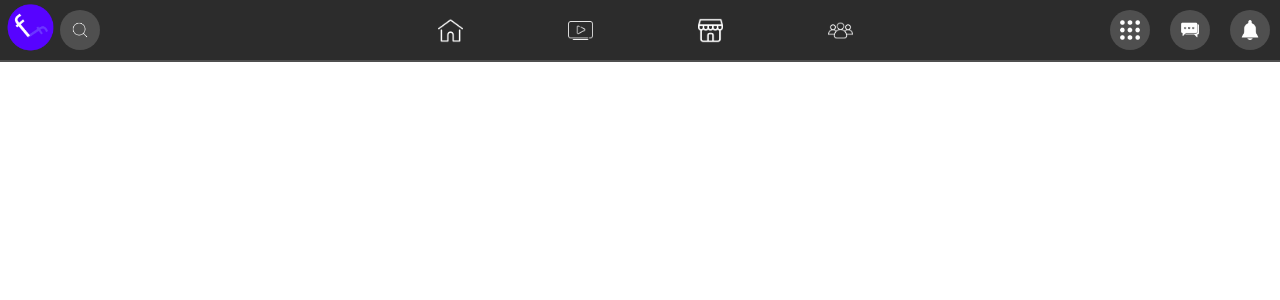
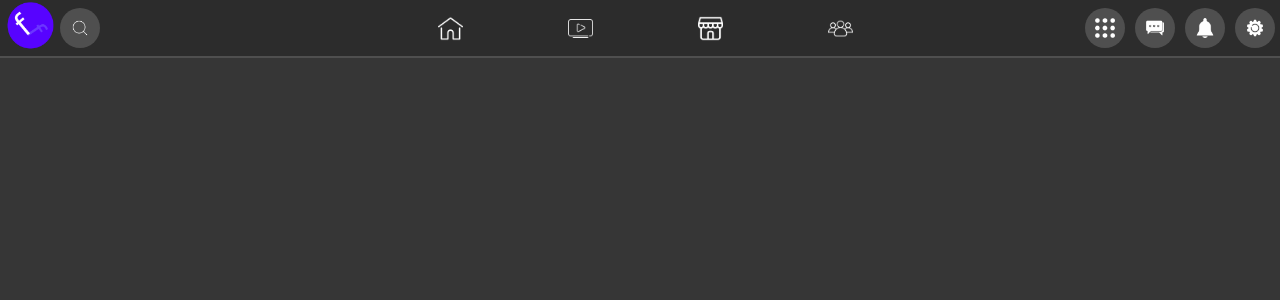
Before and after one commit to isaias-silva/floatbook-frontend, a React (Create React App) app: page / in a window 1280 px wide. Shown: the top 300 px of the page. Built offline with nearby package versions, Linux system fonts and the light colour scheme.

Commit message:
controle do header sobre o Main

```diff
--- a/src/App.tsx
+++ b/src/App.tsx
@@ -1,14 +1,27 @@
 /* eslint-disable jsx-a11y/anchor-is-valid */
-import { useState } from "react";
+import React, { useState } from "react";
 //imagens
 import arrow from './assets/icons/arrow.png'
 import logo from './assets/icons/logo.png'
 import pesquisar from './assets/icons/procurar.png'
+import { Main } from "./components/Main";
 //estilo
 import { Sheader } from "./style"
 //gerador de icones para menu
 import { iconsCenterHTML, iconsRightHTML } from "./utils/icons"
+//componentes
 export default function App() {
+
+
+    //estados:
+    //componentes invisiveis
+    const [classO, setClassO] = useState('invisible')
+    const [classP, setClassP] = useState('visible')
+    //controle dos icones do menu direito
+    const [menuR, setMenuR] = useState([false, false, false, false])
+    //controle
+    const [status,setStatus]= useState(0)
+
 
     function alter() {
         if (classO === 'invisible') {
@@ -21,8 +34,41 @@ export default function App() {
         }
 
     }
-    const [classO, setClassO] = useState('invisible')
-    const [classP, setClassP] = useState('visible')
+    function mark(id: number, checked: boolean) {
+        console.log(checked)
+        if (id === 0) {
+            if (checked === true) {
+                setMenuR([true, false, false, false])
+            } else {
+                setMenuR([false, false, false, false])
+
+            }
+        }
+        if (id === 1) {
+            if (checked === true) {
+                setMenuR([false, true, false, false])
+            } else {
+                setMenuR([false, false, false, false])
+
+            }
+        }
+        if (id === 2) {
+            if (checked === true) {
+                setMenuR([false, false, true, false])
+            } else {
+                setMenuR([false, false, false, false])
+
+            }
+        }
+        if (id === 3) {
+            if (checked === true) {
+                setMenuR([false, false, false, true])
+            } else {
+                setMenuR([false, false, false, false])
+
+            }
+        }
+    }
     return <>
         <Sheader>
 
@@ -35,9 +81,9 @@ export default function App() {
 
             <div>
                 {iconsCenterHTML.map((x, i) => {
-                    return <label htmlFor={`item_${i}`} onClick={(evt) => { console.log("ok") }}>
+                    return <label htmlFor={`item_${i}`} >
 
-                        <input type="radio" name="control" id={`item_${i}`} />
+                        <input type="radio" name="control" id={`item_${i}`} onChange={()=>{setStatus(i)}}/>
                         {x}
 
                         <span> </span>
@@ -46,10 +92,10 @@ export default function App() {
             </div>
             <div>
                 {
-                    iconsRightHTML.map((x) => {
-                        return <label onClick={() => { }}>
+                    iconsRightHTML.map((x, i) => {
+                        return <label onClick={(ev) => { }}>
                             {x}
-                            <input type="radio" name="baar_tree" />
+                            <input type="checkbox" name="baar_tree" onChange={(ev) => { mark(i, ev.target.checked) }} checked={menuR[i]} />
                             <span></span>
                         </label>
                     })
@@ -57,6 +103,6 @@ export default function App() {
 
             </div>
         </Sheader>
-
+        <Main type={status}/>
     </>
 }
--- /dev/null
+++ b/src/components/Main.tsx
@@ -0,0 +1,22 @@
+import { Smain } from "../style"
+
+
+export function Main(props: any) {
+    switch (props.type) {
+        case 0:
+            return <Smain>
+
+
+            </Smain>
+        case 1:
+            return <>oh my god</>
+        case 2:
+            return <>yes baby</>
+        case 3:
+            return <>i am johnny</>
+
+            default:
+            return null
+    }
+
+}
--- a/src/style.ts
+++ b/src/style.ts
@@ -7,11 +7,12 @@ width: 100%;
 position: absolute;
 top: 0;
 left: 0;
-height: 60px;
+height: 56px;
 border-bottom:2px solid ${config.border};
 z-index: 10000000;
 color:#fff;
 display: flex;
+position: fixed;
 justify-content: space-between;
 align-items: center;
 
@@ -28,11 +29,13 @@ align-items: center;
                width: 60%;
                background-color: ${config.border};
                border-style: none;
-               border-radius: 10px;
+               border-radius: 20px;
                 color:#fff;
                 margin-left: 10px;
                 transition: 0.2s ease-in-out;
+                font-size: 14px;
             }
+
             .invisible{
                filter:opacity(0);
                 width: 0px;
@@ -85,7 +88,7 @@ align-items: center;
                 position: absolute;
                 display: block;
                 width: 70%;
-                top:5px;
+                top:3px;
                 height: 100%;
                 transition: 0.2s linear;
                border-bottom: 1px solid ${config.border};
@@ -98,7 +101,7 @@ align-items: center;
             input[type="radio"]:checked ~ span{
                 border-bottom-color: ${config.color};
                 border-bottom-width: 4px;
-                top:3px;
+                top:1px;
             }
 
             input[type="radio"]:checked ~ img{
@@ -120,7 +123,7 @@ align-items: center;
             align-items: center;
         label{
             background-color: ${config.border};
-            margin: 10px;
+            margin: 5px;
             width: 40px;
             height: 40px;
             border-radius: 40px;
@@ -134,11 +137,11 @@ align-items: center;
                 filter: invert(100%);
                 z-index: 10000;
             }
-            input[type="radio"],span{
+            input,span{
                 position: absolute;
 
             }
-            input[type="radio"]{
+            input{
                 filter: opacity(0);
             }
             span{
@@ -149,7 +152,7 @@ align-items: center;
                 border-radius: 100px;
                 transition: 0.2s linear;
             }
-            input[type="radio"]:checked ~ span{
+            input:checked ~ span{
                 background-color: ${config.color};
             }
         }
@@ -158,3 +161,12 @@ align-items: center;
 
 
 `
+export const Smain = styled.div`
+width: 100%;
+
+height: 100vh;
+position: absolute;
+left: 0;
+background-color: ${config.bkg};
+
+`
--- a/src/utils/icons.tsx
+++ b/src/utils/icons.tsx
@@ -3,12 +3,12 @@ import srcWatch from '../assets/icons/watch.png'
 import srcMarketplace from '../assets/icons/marketplace.png'
 import srcGroup from '../assets/icons/group.png'
 
-import menu from '../assets/icons/menu.png'
-import message from '../assets/icons/message.png'
-import notific from '../assets/icons/notificacao.png'
-
+import srcMenu from '../assets/icons/menu.png'
+import srcMessage from '../assets/icons/message.png'
+import srcNotific from '../assets/icons/notificacao.png'
+import srcConfig from '../assets/icons/configuracoes.png'
 const iconsCenter = [srcHome, srcWatch, srcMarketplace, srcGroup]
-const iconsRight=[menu,message,notific]
+const iconsRight=[srcMenu,srcMessage,srcNotific,srcConfig]
 //retorna HTML das imagens
 export const iconsCenterHTML = iconsCenter.map((x) => { return <img src={x} alt=""/> })
 export const iconsRightHTML= iconsRight.map((x)=>{return <img src={x} alt=""/>})
```
Also changed, not shown: src/assets/icons/configuracoes.png (added).
